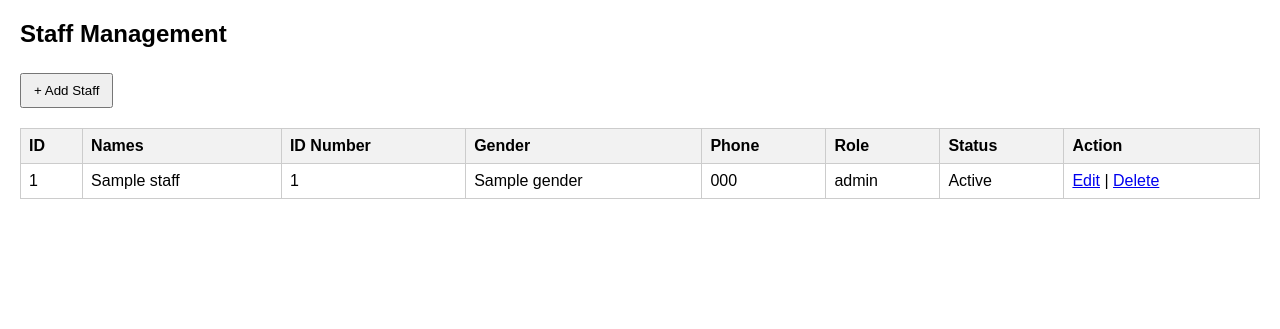
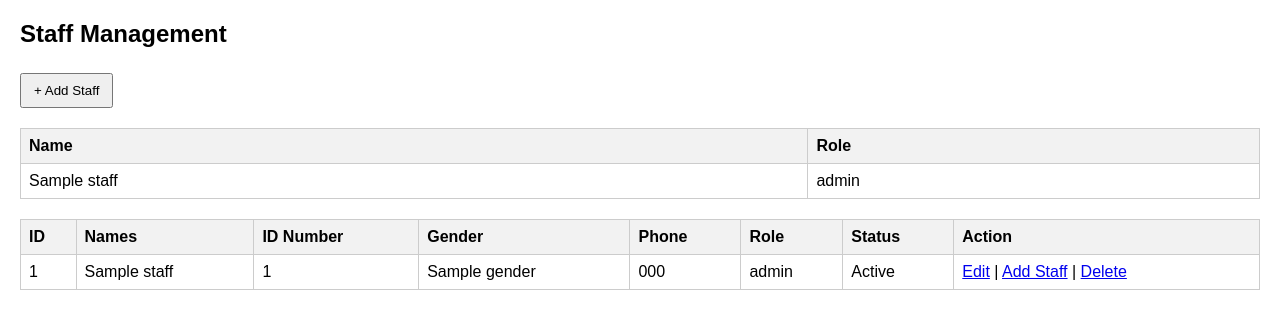
Before and after one commit to ikorikwishakajeamarie1-debug/church_app, a Flask app: page /staff in a window 1280 px wide. Shown: the top 329 px of the page. Run offline with Flask 3, Linux system fonts and the light colour scheme; tables that the repository leaves empty hold one stand-in row (values such as "Sample post"); a database or web service that is not in the repository returns one stand-in record (values such as "Sample title"); some libraries are stand-ins or nearby versions.

Commit message:
fix staff routes

```diff
--- a/app.py
+++ b/app.py
@@ -212,7 +212,23 @@ def update_staff(id):
     conn.close()
 
     return redirect('/staff')
+@app.route('/save_staff', methods=['POST'])
+def save_staff():
+    # get form data
+    name = request.form['name']
+    role = request.form['role']
 
+    # save to database (or list)
+
+    return redirect('/staff')  # redirect back to staff page
+
+@app.route('/staff')
+def staff():
+    staff_list = []  # fetch from DB if available
+    return render_template('staff.html', staff=staff_list)
+@app.route('/staff/add')
+def add_staff():
+    return render_template('add_staff.html')
 
 # ================= START APP =================
 if __name__ == "__main__":
--- a/templates/staff.html
+++ b/templates/staff.html
@@ -92,6 +92,20 @@
 </div>
 
 <!-- Staff Table -->
+ {% if staff %}
+<table>
+    <tr>
+        <th>Name</th>
+        <th>Role</th>
+    </tr>
+    {% for s in staff %}
+    <tr>
+        <td>{{ s.name }}</td>
+        <td>{{ s.role }}</td>
+    </tr>
+    {% endfor %}
+</table>
+{% endif %}
 <table>
     <thead>
         <tr>
@@ -119,6 +133,7 @@
 
             <td>
                 <a href="/edit_staff/{{ s.id }}">Edit</a> |
+                <a href="/staff/add">Add Staff</a> |
                 <a href="/delete_staff/{{ s.id }}" onclick="return confirm('Are you sure?')">Delete</a>
             </td>
         </tr>
```
